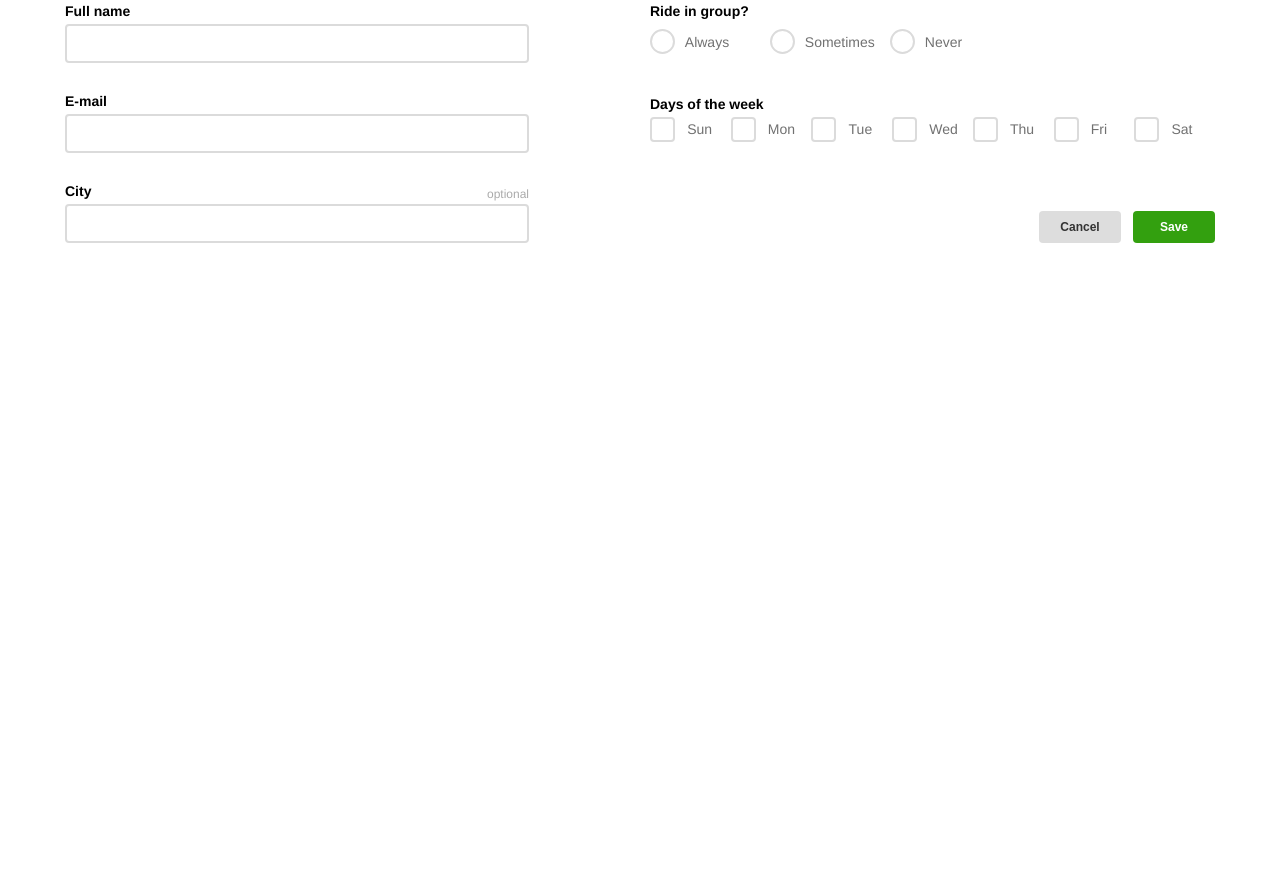
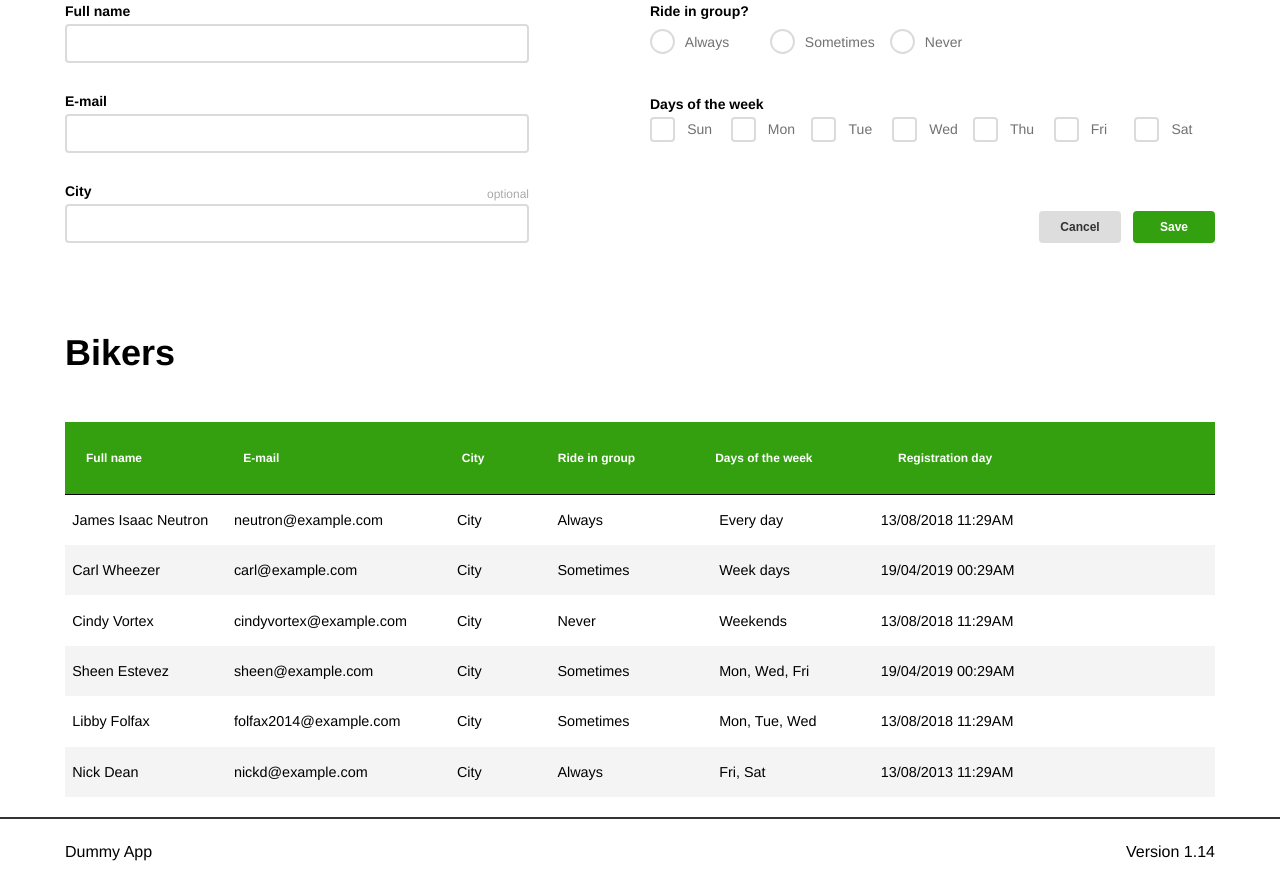
Before and after one commit to cassidypignatello/payroll-panda-example-app, a website built with webpack: page app/index.html in a window 1280 px wide. Shown: the part 482-1359 px from the top of the page. Before the commit the page ends 800 px from the top, so only its background shows below. Built offline with nearby package versions, Linux system fonts and the light colour scheme.

Commit message:
styles list and populates it with data on load

```diff
--- a/app/index.html
+++ b/app/index.html
@@ -182,5 +182,40 @@
           </form>
         </div>
       </div>
+      <div class="container">
+        <div class="table">
+          <h1>Bikers</h1>
+          <div class="tr th">
+            <div class="td">
+              Full name
+            </div>
+            <div class="td">
+              E-mail
+            </div>
+            <div class="td">
+              City
+            </div>
+            <div class="td">
+              Ride in group
+            </div>
+            <div class="td">
+              Days of the week
+            </div>
+            <div class="td" style="justify-content:center;">
+              Registration day
+            </div>
+            <div class="td">
+            </div>
+          </div>
+        </div>
+      </div>
+      <hr />
+      <div class="container">
+        <footer>
+          <p>Dummy App</p>
+          <p>Version 1.14</p>
+        </footer>
+      </div>
+    </div>
   </body>
 </html>
--- a/app/index.js
+++ b/app/index.js
@@ -1,6 +1,7 @@
 import './css/index.css';
 const App = {
   init: function() {
+    this.buildList();
     this.addListeners();
   },
   addListeners: function() {
@@ -40,15 +41,79 @@ const App = {
     inputs.forEach((input) => {
       input.addEventListener('focus', function() {
         this.nextElementSibling.style.display = 'block';
-        // this.nextElementSibling.style.marginBottom = '5px';
         this.style.marginBottom = 0;
       }, true);
 
       input.addEventListener('blur', function() {
         this.nextElementSibling.style.display = 'none';
-        // this.nextElementSibling.style.marginBottom = 0;
         this.style.marginBottom = '30px';
       }, true);
+    });
+
+    const tableRows = document.querySelectorAll('div ~ .tr');
+    tableRows.forEach(function(row) {
+      row.addEventListener('mouseenter', function() {
+        const deleteIcon = this.lastChild.firstChild;
+        deleteIcon.style.display = 'block';
+        deleteIcon.addEventListener('click', () => {
+          this.remove();
+        });
+      });
+
+      row.addEventListener('mouseleave', function() {
+        this.lastChild.firstChild.style.display = 'none';
+      });
+    });
+
+    var form = document.querySelector('form');
+    form.addEventListener('submit', function(e) {
+      console.log(form.elements.fullname.value);
+      e.preventDefault();
+    });
+  },
+  buildList: function() {
+    const bikers = [
+      {name: 'James Isaac Neutron', email: 'neutron@example.com', city: 'City', group: 'Always', days: 'Every day', date: '13/08/2018', time: '11:29AM'},
+      {name: 'Carl Wheezer', email: 'carl@example.com', city: 'City', group: 'Sometimes', days: 'Week days', date: '19/04/2019', time: '00:29AM'},
+      {name: 'Cindy Vortex', email: 'cindyvortex@example.com', city: 'City', group: 'Never', days: 'Weekends', date: '13/08/2018', time: '11:29AM'},
+      {name: 'Sheen Estevez', email: 'sheen@example.com', city: 'City', group: 'Sometimes', days: 'Mon, Wed, Fri', date: '19/04/2019', time: '00:29AM'},
+      {name: 'Libby Folfax', email: 'folfax2014@example.com', city: 'City', group: 'Sometimes', days: 'Mon, Tue, Wed', date: '13/08/2018', time: '11:29AM'},
+      {name: 'Nick Dean', email: 'nickd@example.com', city: 'City', group: 'Always', days: 'Fri, Sat', date: '13/08/2013', time: '11:29AM'}
+    ];
+    const table = document.querySelector('.table');
+    bikers.forEach(function(biker) {
+      const newRow = document.createElement('div');
+      newRow.classList.add('tr');
+
+      function createCell(text) {
+        const newCell = document.createElement('div');
+        newCell.classList.add('td');
+        if (text === 'icon') {
+          const icon = document.createElement('i');
+          icon.classList.add('fa', 'fa-trash-o', 'fa-lg');
+          newCell.appendChild(icon);
+        } else {
+          newCell.appendChild(document.createTextNode(text));
+        }
+        return newCell;
+      }
+
+      const newCells = [
+        createCell(biker.name),
+        createCell(biker.email),
+        createCell(biker.city),
+        createCell(biker.group),
+        createCell(biker.days),
+        createCell(`${biker.date} ${biker.time}`),
+        createCell('icon')
+      ];
+
+      const docFrag = document.createDocumentFragment();
+      for (var i = 0; i < newCells.length; i++) {
+        docFrag.appendChild(newCells[i]);
+      }
+      newRow.appendChild(docFrag);
+      table.appendChild(newRow);
     });
   }
 }
--- a/app/scss/index.scss
+++ b/app/scss/index.scss
@@ -21,6 +21,12 @@ hr {
   height: 1px;
   color: $primary-color;
   background-color: $primary-color;
+}
+
+footer {
+  display: flex;
+  justify-content: space-between;
+  flex-direction: row;
 }
 
 form {
@@ -363,7 +369,7 @@ ul.breadcrumbs {
 }
 
 .active, .accordion:hover {
-    background-color: $dark-icon-color;
+  background-color: $dark-icon-color;
 }
 
 .form-elements {
@@ -452,3 +458,76 @@ ul.breadcrumbs {
   background-color: $secondary-color;
   color: #fff;
 }
+
+.table {
+  display: flex;
+  flex-flow: column nowrap;
+  font-size: .9rem;
+  line-height: 2.5;
+  flex: 1 1 auto;
+  margin-top: 10px;
+  margin-bottom: 20px;
+  h1 {
+    font-size: 2.5em;
+  }
+}
+
+.th {
+  display: none;
+  font-weight: 700;
+  font-size: 12px;
+  color: #fff;
+  background-color: #34a00f !important;
+  border-bottom: 1px solid black;
+  padding: 15px;
+}
+
+div ~ .tr:hover {
+  background-color: #c5dfbc;
+  cursor: pointer;
+}
+
+.th > .td {
+  white-space: normal;
+  justify-content: flex-start;
+}
+
+.tr {
+  width: 100%;
+  display: flex;
+  flex-flow: row nowrap;
+}
+
+.td:nth-of-type(3) {
+  justify-content: center;
+}
+
+.td:nth-of-type(7) {
+  justify-content: flex-end;
+  padding-right: 25px;
+}
+
+.tr:nth-of-type(even) {
+  background-color: #fff;
+}
+
+.tr:nth-of-type(odd) {
+  background-color: #f4f4f4;
+}
+
+.td {
+  display: flex;
+  align-items: center;
+  flex-flow: row nowrap;
+  flex-grow: 1;
+  flex-basis: 0;
+  padding: 0.5em;
+  word-break: break-word;
+  text-overflow: ellipsis;
+  min-width: 0px;
+  white-space: nowrap;
+}
+
+.fa-trash-o {
+  display: none;
+}
```
Also changed, not shown: app/css/index.css.
